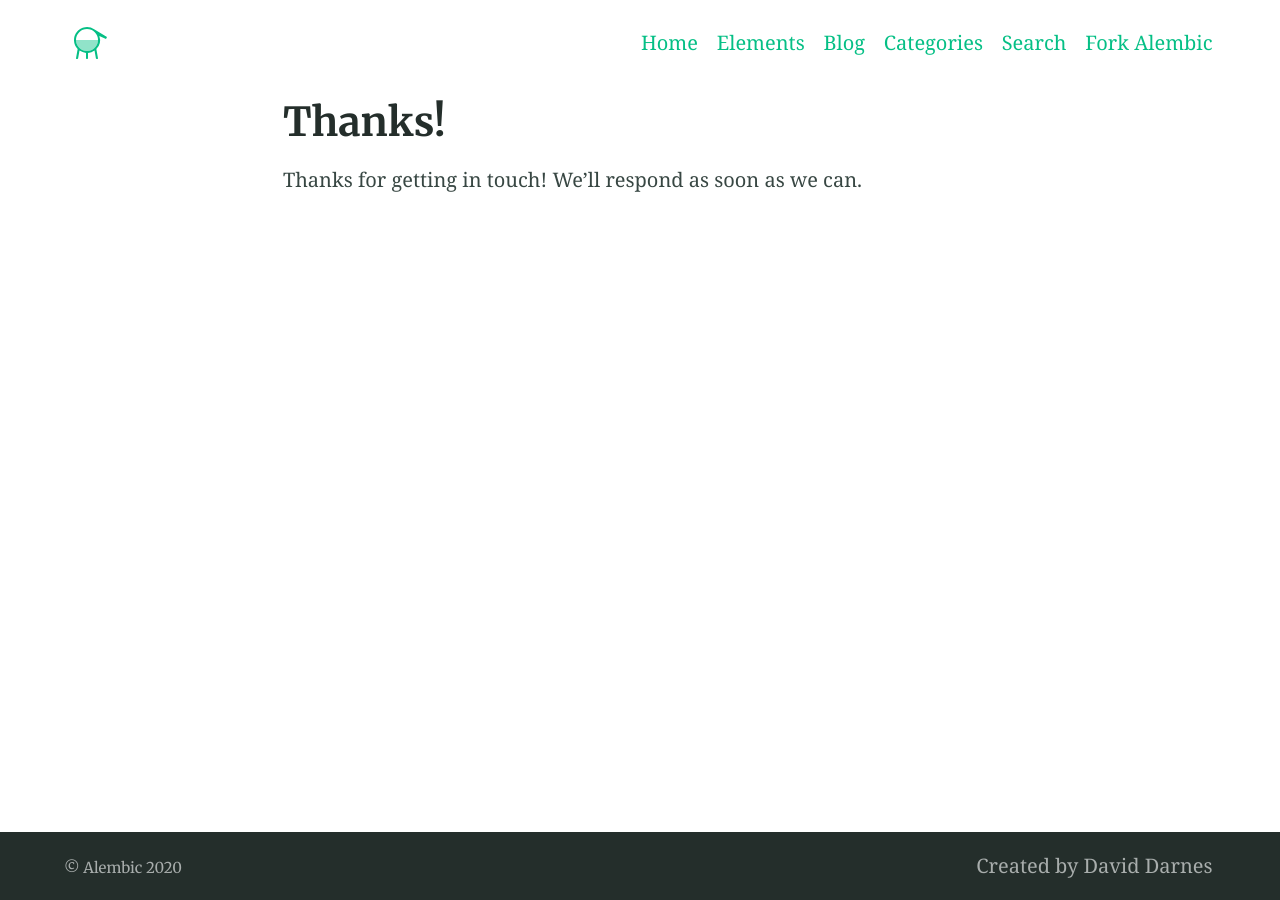
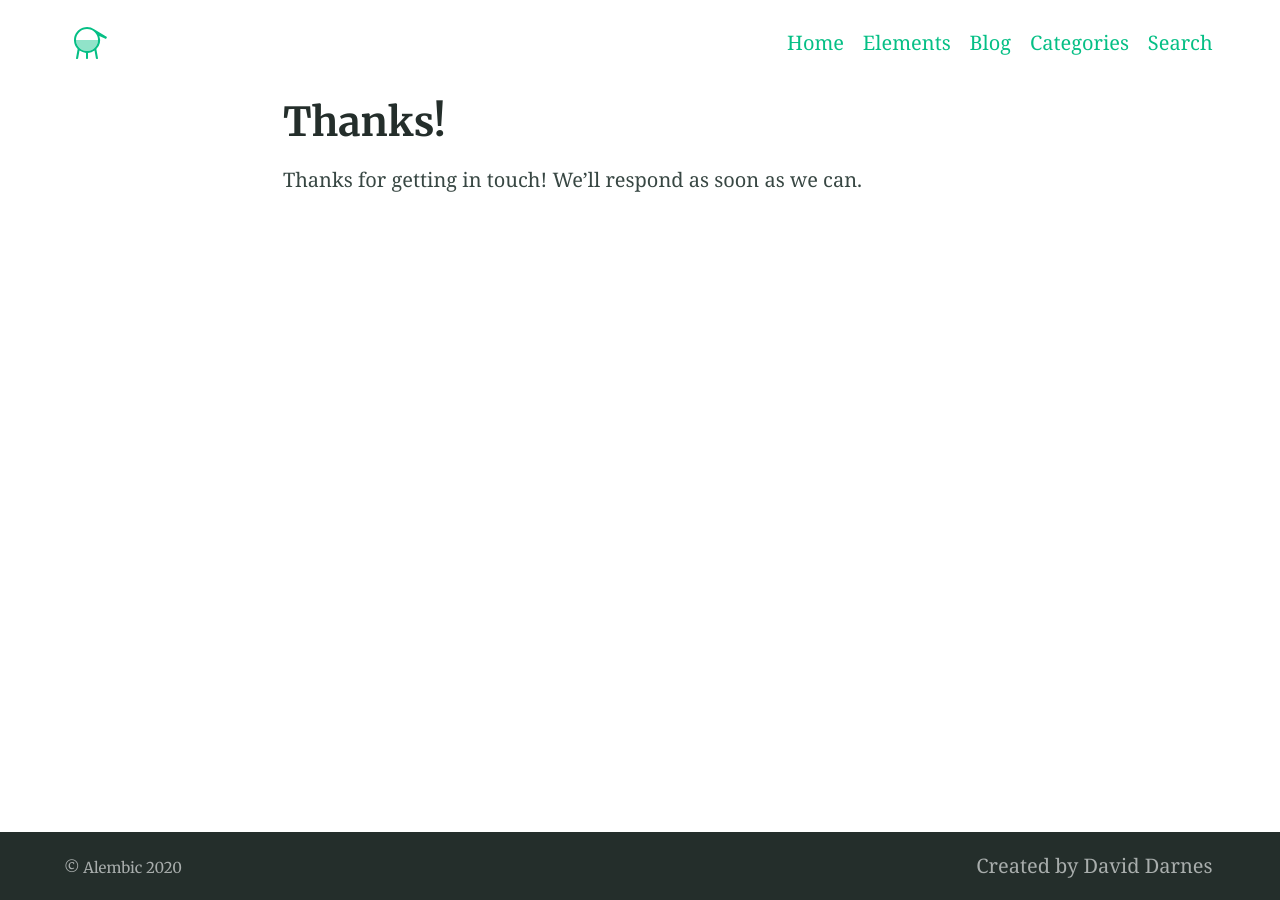
Before and after one commit to Nitish313/watchnationpro, a Jekyll site: the page built from thanks.md, in a window 1280 px wide. Built offline with Jekyll 4.4.1, drawn with Linux system fonts in a browser that asks for light colours.

Commit message:
Update _config.yml

```diff
--- a/_config.yml
+++ b/_config.yml
@@ -133,8 +133,6 @@ navigation_header:
   url: /categories/
 - title: Search
   url: /search/
-- title: Fork Alembic
-  url: https://github.com/daviddarnes/alembic
 
 navigation_footer:
 - title: Created by David Darnes
```
